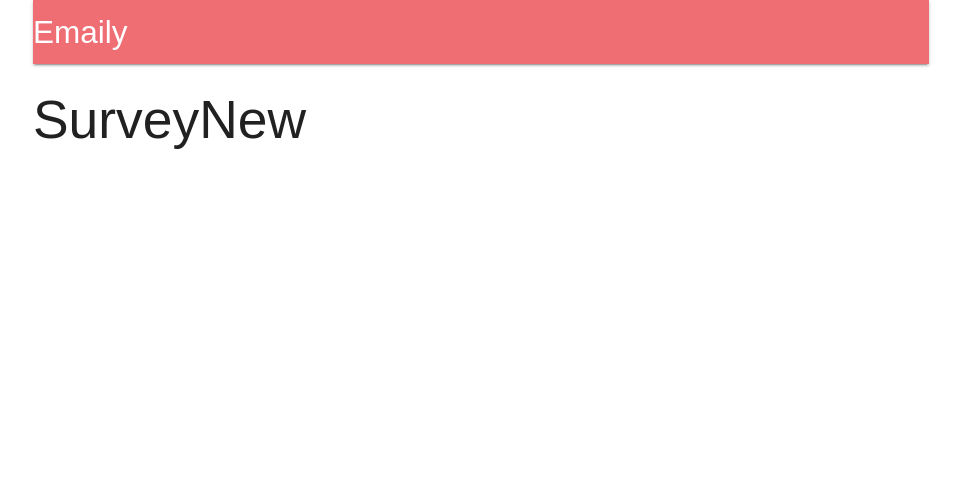
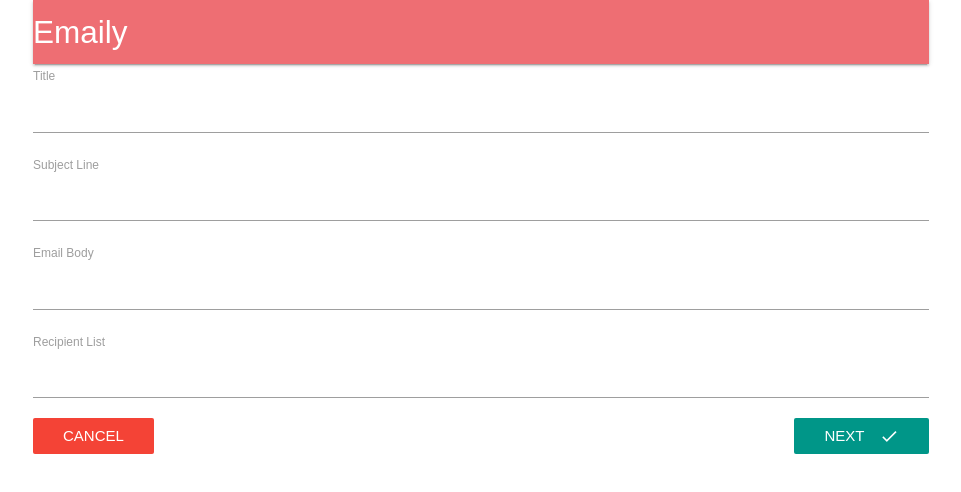
Before and after one commit to christos-dimizas/react-node-fullstack, a React (Create React App) app in the folder client/: page /surveys/new in a window 1280 px wide. Shown: the top 492 px of the page, without its empty margins (159-1120 px from the left). Built offline with nearby package versions, Linux system fonts and the light colour scheme; no server answers.

Commit message:
Start setting up the submit form for the surveys

```diff
--- a/client/package.json
+++ b/client/package.json
@@ -20,6 +20,7 @@
     "react-scripts": "1.1.1",
     "react-stripe-checkout": "^2.6.3",
     "redux": "^3.7.2",
+    "redux-form": "^7.3.0",
     "redux-thunk": "^2.2.0"
   },
   "scripts": {
--- a/client/public/index.html
+++ b/client/public/index.html
@@ -10,6 +10,7 @@
     -->
     <link rel="manifest" href="%PUBLIC_URL%/manifest.json">
     <link rel="shortcut icon" href="%PUBLIC_URL%/favicon.ico">
+    <link href="https://fonts.googleapis.com/icon?family=Material+Icons" rel="stylesheet">
     <!--
       Notice the use of %PUBLIC_URL% in the tags above.
       It will be replaced with the URL of the `public` folder during the build.
--- a/client/src/components/App.js
+++ b/client/src/components/App.js
@@ -5,10 +5,8 @@
 
 import Header from './Header';
 import Landing from './Landing';
-
-
-const Dashboard = () => (<h2>Dashboard</h2>);
-const SurveyNew = () => (<h2>SurveyNew</h2>);
+import Dashboard from './Dashboard';
+import SurveyNew from './surveys/SurveyNew';
 
 class App extends Component {
     componentDidMount() {
--- /dev/null
+++ b/client/src/components/Dashboard.js
@@ -0,0 +1,17 @@
+import React from 'react';
+import { Link } from 'react-router-dom';
+
+const Dashboard = () => {
+    return (
+        <div>
+            Dashboard
+            <div className="fixed-action-btn">
+                <Link to="/surveys/new" className="btn-floating btn-large red">
+                    <i className="material-icons">add</i>
+                </Link>
+            </div>
+        </div>
+    );
+};
+
+export default Dashboard;
--- /dev/null
+++ b/client/src/components/surveys/SurveyField.js
@@ -0,0 +1,12 @@
+// SurveyField contains logic to render a single label and text input
+import React from 'react';
+
+export default ({input, label}) => {
+
+    return (
+        <div>
+            <label>{label}</label>
+            <input {...input} />
+        </div>
+    );
+}
--- /dev/null
+++ b/client/src/components/surveys/SurveyForm.js
@@ -0,0 +1,47 @@
+/**
+ * SurveyForm shows a form for a user to add input
+ */
+import _ from 'lodash';
+import React from 'react';
+import {Link} from 'react-router-dom';
+import { reduxForm, Field } from 'redux-form';
+import SurveyField from './SurveyField';
+
+const newSurveyFields = [
+    {label: 'Title', name: 'title'},
+    {label: 'Subject Line', name: 'subject'},
+    {label: 'Email Body', name: 'body'},
+    {label: 'Recipient List', name: 'emails'},
+];
+
+class SurveyForm extends React.Component {
+
+    static renderFields() {
+        return _.map(newSurveyFields, ({label, name}) => {
+            return <Field component={SurveyField} type="text" label={label} name={name}/>
+        })
+    }
+
+    render() {
+        return (
+            <div>
+                <form onSubmit={this.props.handleSubmit(value => {
+                    console.log(value)
+                })}>
+                    {SurveyForm.renderFields()}
+                    <Link to="/surveys" className="red btn-flat left white-text">
+                        Cancel
+                    </Link>
+                    <button type="submit" className="teal btn-flat right white-text">
+                        Next
+                        <i className="material-icons right">done</i>
+                    </button>
+                </form>
+            </div>
+        );
+    }
+}
+
+export default reduxForm({
+    form: 'surveyForm'
+})(SurveyForm);
--- /dev/null
+++ b/client/src/components/surveys/SurveyNew.js
@@ -0,0 +1,17 @@
+/**
+ * Survey new shows SurveyForm and SurveyReview
+ */
+import React from 'react';
+import SurveyForm from './SurveyForm';
+
+class SurveyNew extends React.Component {
+    render(){
+        return (
+            <div>
+                <SurveyForm />
+            </div>
+        );
+    }
+}
+
+export default SurveyNew;
--- a/client/src/reducers/index.js
+++ b/client/src/reducers/index.js
@@ -1,8 +1,10 @@
 // REDUCERS index
 
 import { combineReducers } from 'redux';
+import { reducer as reduxForm } from 'redux-form';
 import authReducer from './authReducer';
 
 export default combineReducers({
-    auth: authReducer
+    auth: authReducer,
+    form: reduxForm
 })
```
Also changed, not shown: 1 other file (tests, documents, lock files or other folders).
